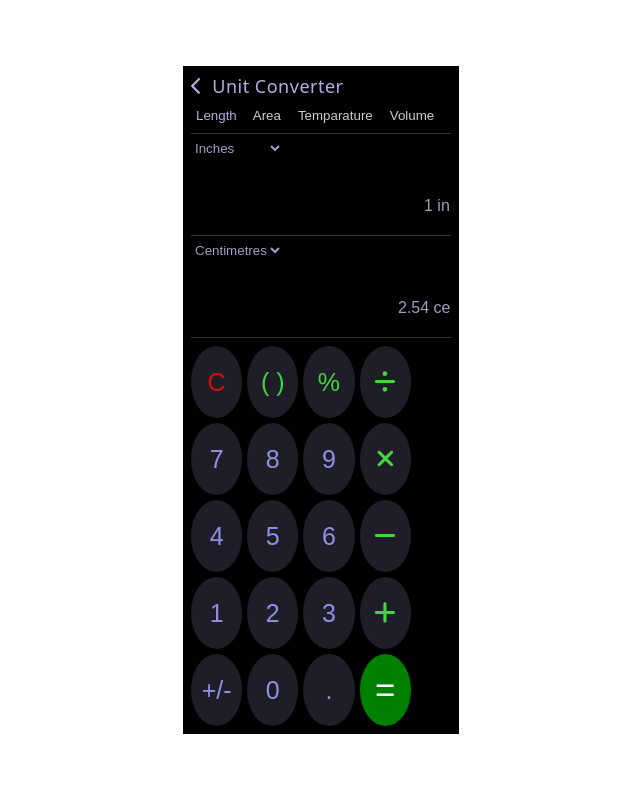
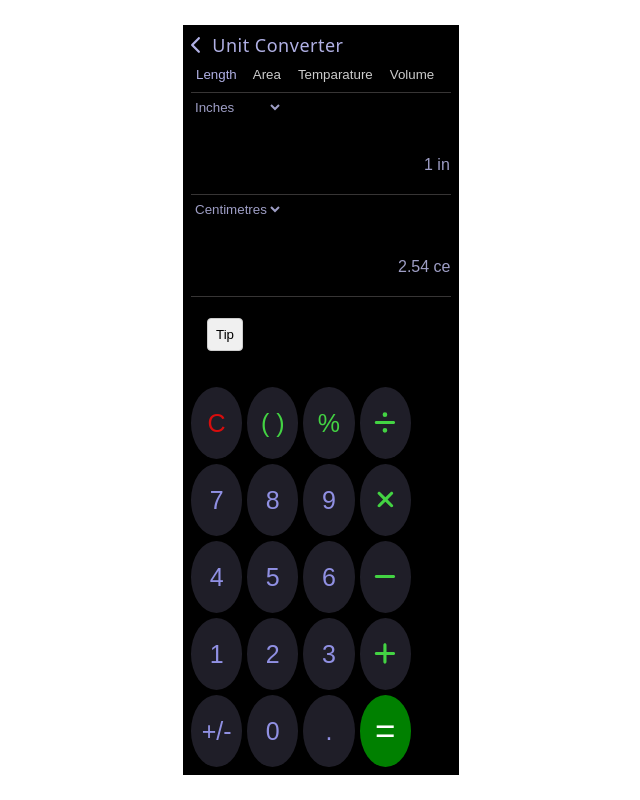
Before and after one commit to AnjumSunkesula/Calculator-App, a React (Vite) app: page / in a window 1280 px wide. Both pictures are taken after a click on the icon 578 px from the left and 268 px from the top of the page. Shown: the whole page, without its empty margins (319-959 px from the left). Built offline with nearby package versions, Linux system fonts and the light colour scheme.

Commit message:
tip conversion logic testing

```diff
--- a/src/components/ScaleConverter/scaleConverter.jsx
+++ b/src/components/ScaleConverter/scaleConverter.jsx
@@ -13,6 +13,21 @@ function ScaleConverter ({ toggleView, handleClick, display }) {
     const [currentCategory, setCurrentCategory] = useState("Length");
     const [fromUnit, setFromUnit] = useState("Inches");
     const [toUnit, setToUnit] = useState("Centimetres");
+
+    // Tip and Split States
+    const [subtotal, setSubtotal] = useState(0);
+    const [tipPercentage, setTipPercentage] = useState(10);
+    const [total, setTotal] = useState(0);
+    const [modalType, setModalType] = useState(null);
+    const [showTipSections, setShowTipSections] = useState(false);
+
+    const tipAmount = (subtotal * tipPercentage) / 100;
+    const finalTotal = subtotal + tipAmount;
+
+    const openModal = (type) => setModalType(type);
+    const closeModal = () => setModalType(null);
+
+
 
     // Units and conversion factors
     const categories = {
@@ -204,6 +219,65 @@ function ScaleConverter ({ toggleView, handleClick, display }) {
                     </div>
                 </div>
 
+                <div style={{ padding: "16px" }}>
+                    {/* Tip Toggle Button */}
+                    <button onClick={() => setShowTipSections(true)} style={{ padding: "8px", border: "1px solid #ccc", borderRadius: "4px", background: "#f0f0f0", marginBottom: "12px" }}>Tip</button>
+
+                    {showTipSections && (
+                        <>
+                        {/* Subtotal Section */}
+                        <div style={{ display: "flex", justifyContent: "space-between", alignItems: "center", marginBottom: "12px" }}>
+                            <span style={{ fontSize: "18px", fontWeight: "bold" }}>Subtotal</span>
+                            <input
+                            type="number"
+                            value={subtotal}
+                            onChange={(e) => setSubtotal(parseFloat(e.target.value) || 0)}
+                            style={{ border: "1px solid #ccc", padding: "8px", borderRadius: "4px", width: "80px", textAlign: "right" }}
+                            />
+                        </div>
+                        <div style={{ display: "flex", justifyContent: "space-between", alignItems: "center", marginBottom: "12px" }}>
+                            <button onClick={() => openModal("tip")} style={{ padding: "8px", border: "1px solid #ccc", borderRadius: "4px", background: "#f0f0f0" }}>{tipPercentage}%</button>
+                            <span style={{ fontSize: "18px" }}>₹{tipAmount.toFixed(2)}</span>
+                        </div>
+
+                        {/* Total Section */}
+                        <div style={{ display: "flex", justifyContent: "space-between", alignItems: "center", marginTop: "16px" }}>
+                            <span style={{ fontSize: "18px", fontWeight: "bold" }}>Total</span>
+                            <button onClick={() => openModal("total")} style={{ padding: "8px", border: "1px solid #ccc", borderRadius: "4px", background: "#f0f0f0" }}>₹{finalTotal.toFixed(2)}</button>
+                        </div>
+                        </>
+                    )}
+
+                    {/* Modal */}
+                    {modalType && (
+                        <div style={{ position: "fixed", bottom: 0, left: 0, right: 0, background: "white", padding: "16px", borderTop: "1px solid #ccc" }}>
+                        <h2>{modalType === "tip" ? "Tip" : "Total"}</h2>
+                        <div style={{ maxHeight: "160px", overflowY: "auto" }}>
+                            {[...Array(100).keys()].map((num) => (
+                            <button
+                                key={num}
+                                style={{ display: "block", width: "100%", padding: "8px", textAlign: "left", border: "1px solid #ccc", marginBottom: "4px" }}
+                                onClick={() => {
+                                if (modalType === "tip") setTipPercentage(num);
+                                closeModal();
+                                }}
+                            >
+                                {num}%
+                            </button>
+                    ))}
+                </div>
+
+                <div style={{ display: "flex", justifyContent: "space-between", marginTop: "16px" }}>
+                    <button onClick={closeModal} style={{ padding: "8px", border: "1px solid #ccc", borderRadius: "4px", background: "#f0f0f0" }}>Cancel</button>
+                    <button onClick={closeModal} style={{ padding: "8px", border: "1px solid #ccc", borderRadius: "4px", background: "#f0f0f0" }}>Done</button>
+                </div>
+        </div>
+      )}
+    </div>
+
+
+
+
             </div>
             <Keypad handleClick={handleClick} />
         </>
```
